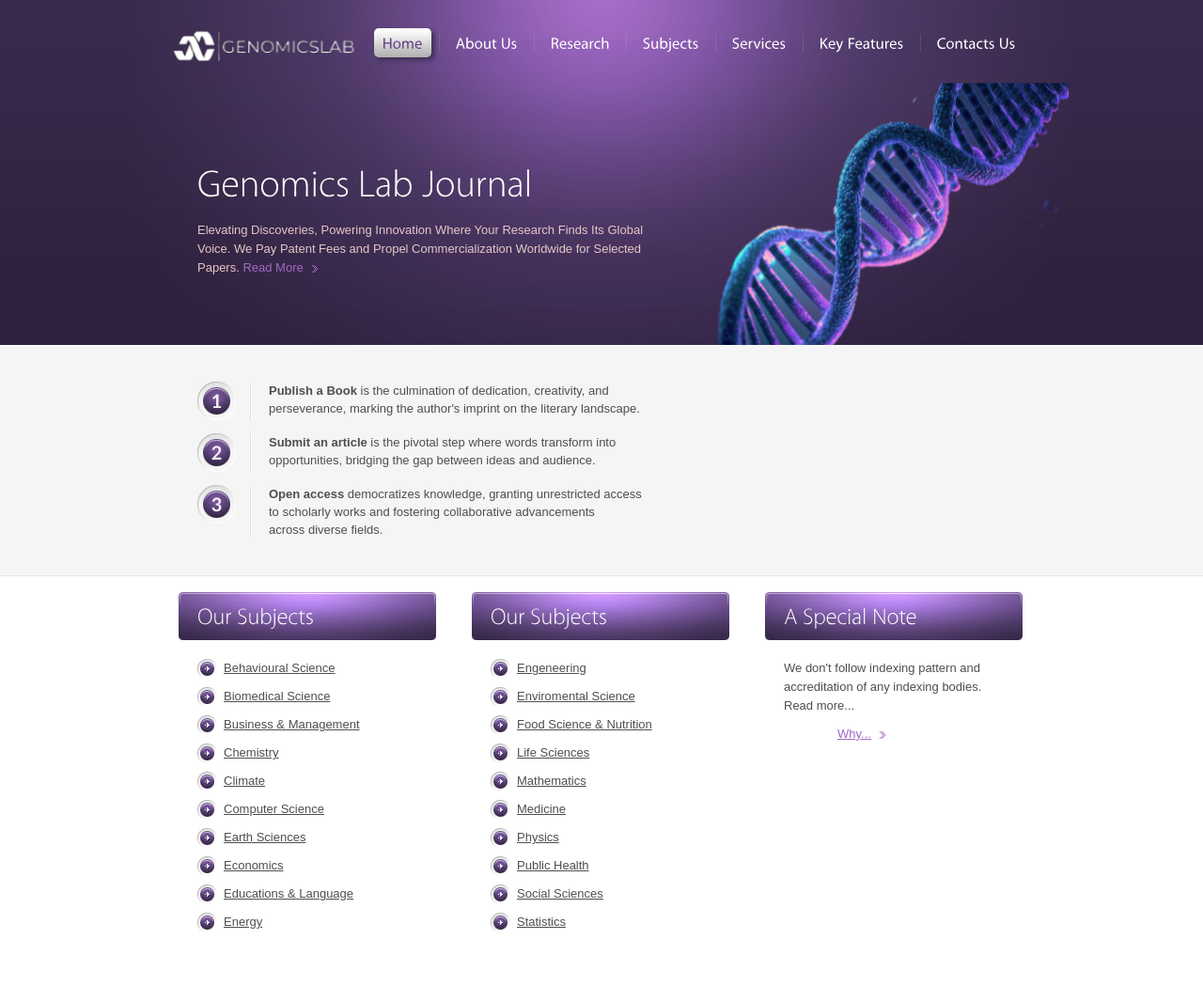
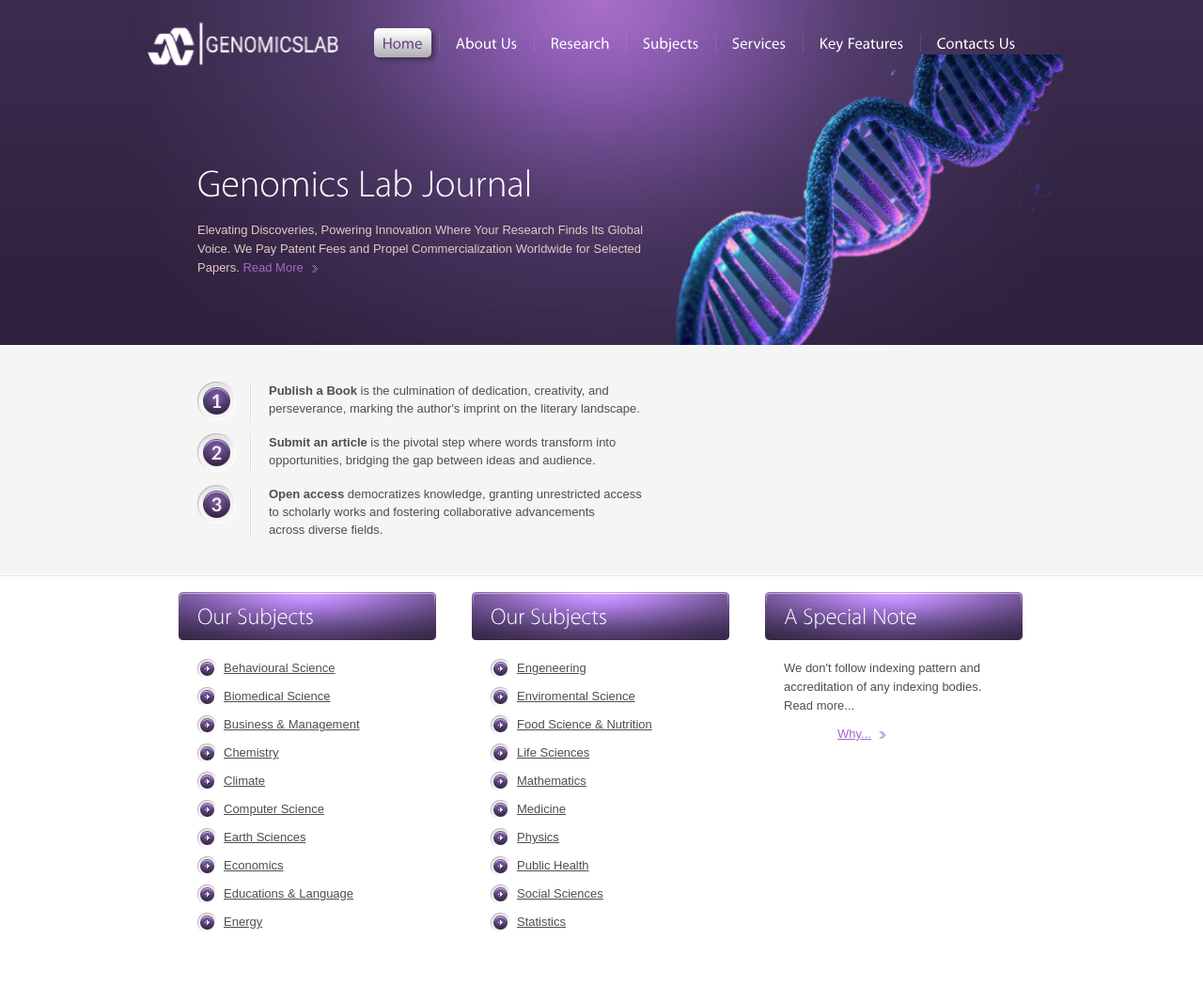
Before and after one commit to chandanmahato624/Genomics-Lab, a plain HTML site: page index.html in a window 1280 px wide. Shown: the top 1066 px of the page at 94% size. Drawn offline with Linux system fonts and the light colour scheme.

Commit message:
dna 9 updated

```diff
--- a/css/layout.css
+++ b/css/layout.css
@@ -16,7 +16,7 @@ embed{vertical-align:top;}
 .col2{width:155px;}
 .col3{width:275px;}
 
-#page1 .body1{background:url("../images/dna6.png") top center no-repeat; height: 367px;; position:absolute; width:100%; z-index:1; opacity: 1;}
+#page1 .body1{background:url("../images/dna9.png") top center no-repeat; height: 367px;; position:absolute; width:100%; z-index:1; opacity: 1;}
 #page1 h1{padding:77px 0 0 20px;}
 #page1 .text1{font-size:40px; font-weight:300; color:#fff; line-height:48px; padding:37px 0 15px 0;}
 #page1 header p{padding-bottom:50px;}
```
Also changed, not shown: images/dna5.png (deleted), images/dna6.png (deleted), images/dna9.png (added).
